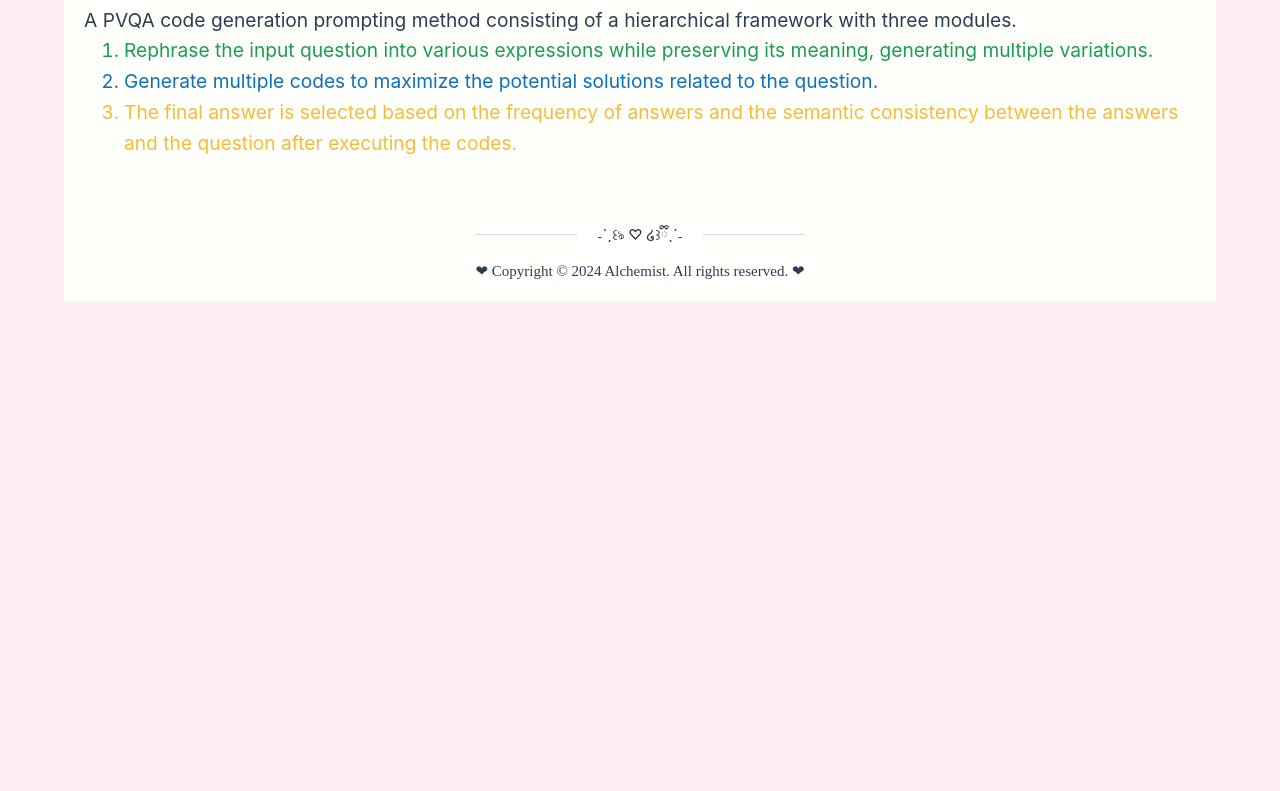
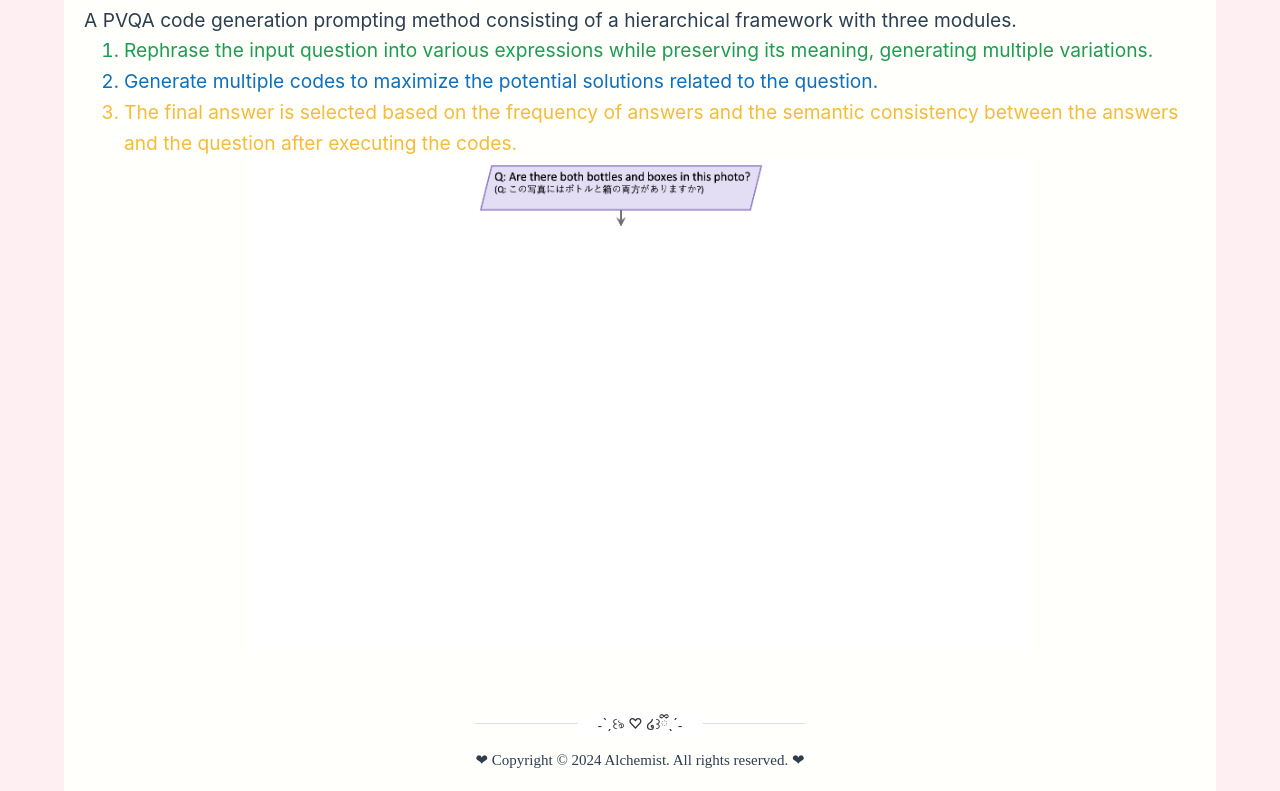
Before and after one commit to Alchemistyui/PyramidCoder-demo, a Vue app: page / in a window 1280 px wide. Shown: the part 1495-2286 px from the top of the page. Before the commit the page ends 1797 px from the top, so only its background shows below. Built offline with nearby package versions, Linux system fonts and the light colour scheme; what vue-activity-calendar would draw is missing.

Commit message:
add gif example for introduction

```diff
--- a/src/views/HomeView.vue
+++ b/src/views/HomeView.vue
@@ -82,7 +82,7 @@
       <li style="color: #0E70BC;">複数のコードを生成し、質問に関連する潜在的な解決策を最大限に活用します。</li>
       <li style="color: #F5BB39;">最終的な答えはコードを実行した後の答えの頻度と、答えと質問の意味的な一貫性に基づいてを選択されます。</li>
     </ol>
-    <!-- <img class="card_img" src="@/assets/imgs/home/pvqa_model.gif" style="width: 60%; margin: 0 auto;" /> -->
+    <img class="card_img" src="@/assets/imgs/home/pyramidcoder_gif.gif" style="width: 70%; margin: 0 auto;" />
     </p>
   </div>
 
@@ -94,7 +94,7 @@
       <li style="color: #0E70BC;">Generate multiple codes to maximize the potential solutions related to the question.</li>
       <li style="color: #F5BB39;">The final answer is selected based on the frequency of answers and the semantic consistency between the answers and the question after executing the codes.</li>
     </ol>
-    <!-- <img class="card_img" src="@/assets/imgs/home/pvqa_model.gif" style="width: 60%; margin: 0 auto;" /> -->
+    <img class="card_img" src="@/assets/imgs/home/pyramidcoder_gif.gif" style="width: 70%; margin: 0 auto;" />
     </p>
   </div>
 
```
Also changed, not shown: src/assets/imgs/home/pyramidcoder_gif.gif (added).
